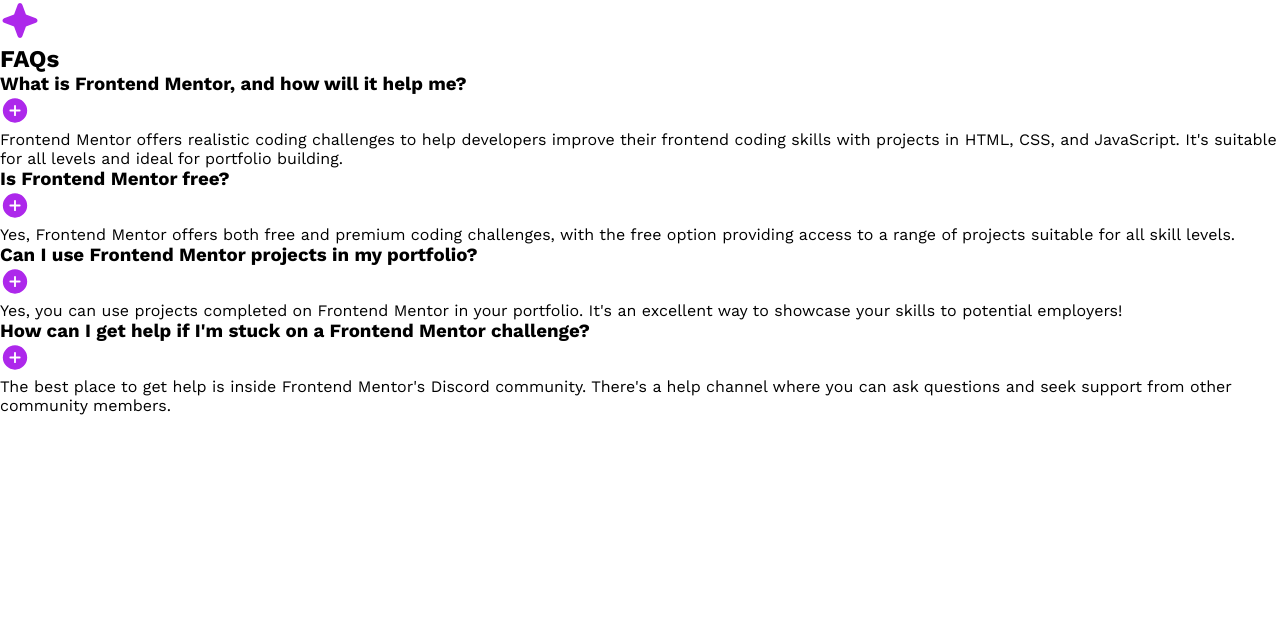
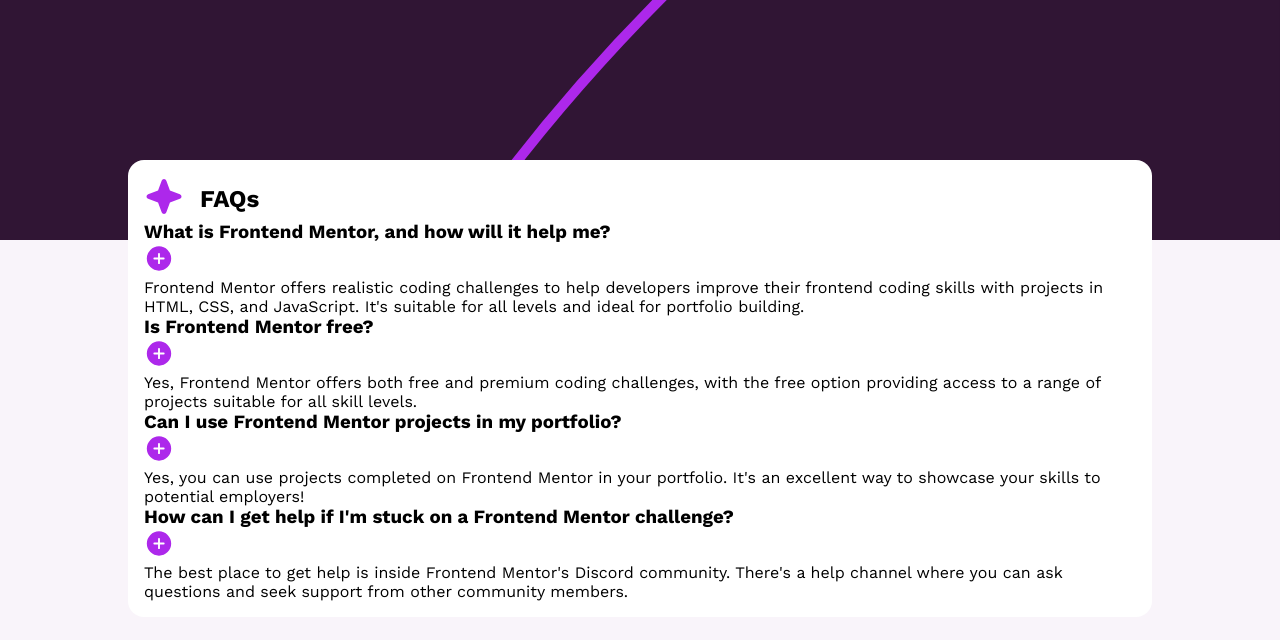
Before and after one commit to pettik/FrontendMentor--faq-accordion, a plain HTML site: page index.html in a window 1280 px wide. Drawn offline with nearby package versions, Linux system fonts and the light colour scheme.

Commit message:
Update style.css

```diff
--- a/assets/css/style.css
+++ b/assets/css/style.css
@@ -9,20 +9,60 @@
 }
 
 :root {
-  --white: hsl(0, 0%, 100%);
-  --grey: hsl(0, 0%, 50%);
-  --black: hsl(0, 0%, 7%);
-  --yellow: hsl(47, 88%, 63%);
+  /*========== Colors ==========*/
+  --purple: #9a42c1;
+  --light-purple: #f9f4fa;
+  --dark-purple: #341635;
+  --white: #fff;
+  --light-gray: #9d949f;
+  --dark-gray: #7c7c7c;
 }
 
+
+/*=============== BASE ===============*/
 body {
+  font-family: 'Work Sans', sans-serif;
   font-size: 16px;
-
-  font-family: 'Work Sans', sans-serif;
   font-optical-sizing: auto;
   font-style: normal;
+  background-color: var(--light-purple);;
 }
 
+a {
+  text-decoration: none;
+}
+
+
+/*=============== MAIN ===============*/
+
+header{
+  display: block;
+  width: 100%;
+  height: 30vh;
+  background-color: var(--dark-purple);
+  background-image: url('./../images/background-pattern-mobile.svg');
+  background-repeat: no-repeat;
+  background-size: cover;
+}
+
+.container{
+  background: var(--white);
+  width: 80%;
+  margin: -10vh auto;
+  padding:1rem;
+  border-radius: 1rem;
+}
+
+
+/*=============== TITLE ===============*/
+.title-wrapper{
+  display: flex;
+  column-gap: 1rem;
+  align-items: center;
+}
+
+
+/*=============== FOOTER ===============*/
 .attribution {
   display: none;
 }
```
